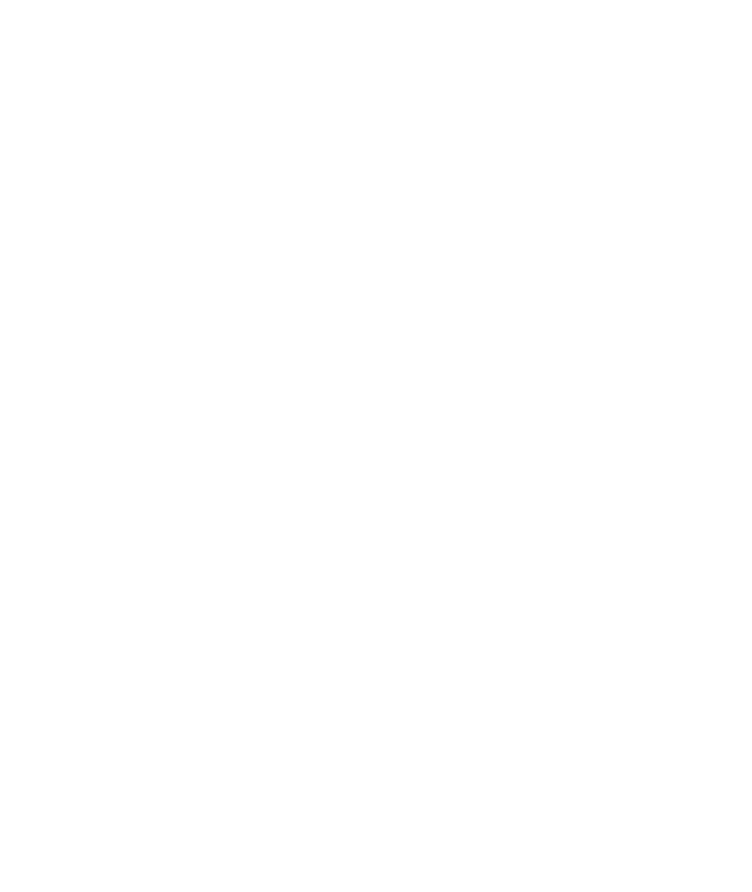
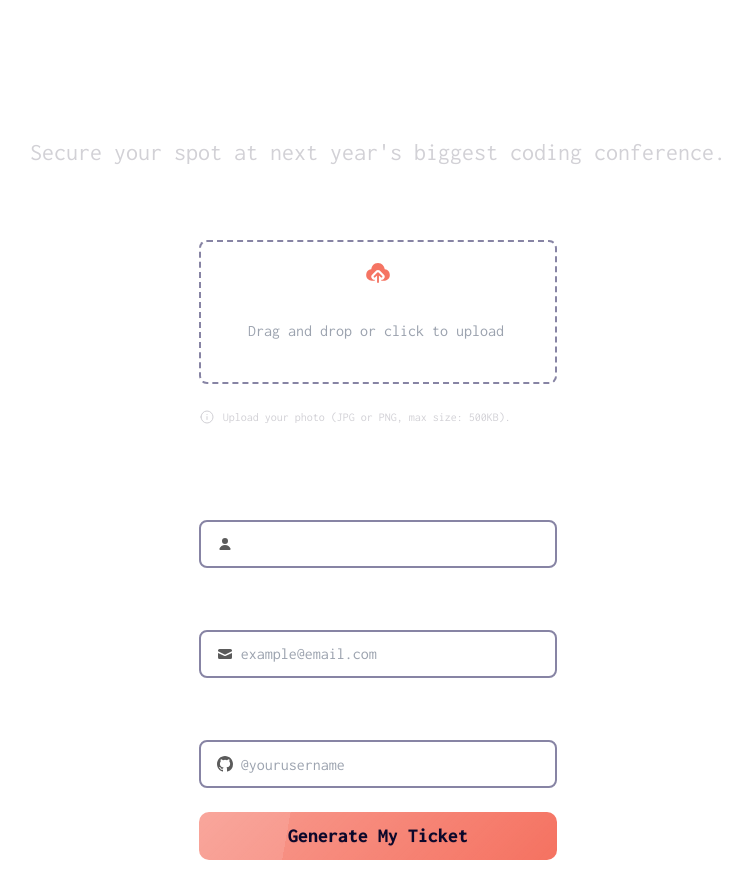
Before and after one commit to sksksk2024/ConferenceTicket, a React (Create React App) app in the folder frontend/: page / in a window 1280 px wide. Shown: the part 200-1092 px from the top of the page, without its empty margins (262-1014 px from the left). Before the commit the page ends 800 px from the top, so only its background shows below. Built offline with nearby package versions, Linux system fonts and the light colour scheme; a web font is replaced by a local one.

Commit message:
First Page Styling Done

```diff
--- a/frontend/public/index.html
+++ b/frontend/public/index.html
@@ -29,7 +29,9 @@
 
     <title>Interactive pricing component</title>
   </head>
-  <body class="z-10 select-none bg-light-grayish-blue relative">
+  <body
+    class="flex flex-col justify-start items-center z-10 select-none relative p-32P mx-auto"
+  >
     <noscript class="bg-red-500 text-white p-4 rounded-md text-center"
       >You need to enable JavaScript to run this app.</noscript
     >
--- a/frontend/src/App.js
+++ b/frontend/src/App.js
@@ -1,5 +1,14 @@
+import Header from './components/Header';
+import Main from './components/Main';
+
 function App() {
-  return <>App</>;
+  return (
+    <>
+      <Header />
+
+      <Main />
+    </>
+  );
 }
 
 export default App;
--- /dev/null
+++ b/frontend/src/components/Form.jsx
@@ -0,0 +1,127 @@
+import Upload from './../images/icon-upload.svg';
+import Info from './../images/icon-info.svg';
+
+const Form = () => {
+  return (
+    <form className="flex flex-col justify-center items-center gap-6 max-w-container-xs">
+      {/* Image Input */}
+      <div className="flex flex-col gap-2 text-lg w-[28vw]">
+        <label htmlFor="upload_avatar" className="text-neutral-0">
+          Upload Avatar
+        </label>
+        <label
+          className="flex flex-col justify-center items-center input input-bordered flex items-center gap-2 h-144H
+                 border-2 border-dashed border-neutral-500 py-16P"
+        >
+          <img src={Upload} alt="put an image" />
+          <input
+            id="upload_avatar"
+            placeholder="Drag and drop or click to upload"
+            type=""
+            min={1}
+            max={20}
+            className="grow w-[260px]"
+            required
+          />
+        </label>
+        <p className="flex gap-2 text-xs text-neutral-300 mt-16M mb-32M">
+          <img src={Info} alt="info point" />
+          Upload your photo (JPG or PNG, max size: 500KB).
+        </p>
+      </div>
+
+      {/* Full Name */}
+      <div className="flex flex-col gap-2 text-lg w-[28vw]">
+        <label htmlFor="full_name" className="text-neutral-0">
+          Full Name
+        </label>
+        <label
+          className="input input-bordered flex items-center gap-2
+        border-2 border-solid border-neutral-500"
+        >
+          <svg
+            xmlns="http://www.w3.org/2000/svg"
+            viewBox="0 0 16 16"
+            fill="currentColor"
+            className="h-4 w-4 opacity-70"
+          >
+            <path d="M8 8a3 3 0 1 0 0-6 3 3 0 0 0 0 6ZM12.735 14c.618 0 1.093-.561.872-1.139a6.002 6.002 0 0 0-11.215 0c-.22.578.254 1.139.872 1.139h9.47Z" />
+          </svg>
+          <input
+            id="full_name"
+            type="text"
+            min={1}
+            max={20}
+            className="grow"
+            required
+          />
+        </label>
+      </div>
+
+      {/* Email */}
+      <div className="flex flex-col gap-2 text-lg w-[28vw]">
+        <label htmlFor="email" className="text-neutral-0">
+          Email Address
+        </label>
+        <label
+          className="input input-bordered flex items-center gap-2
+        border-2 border-solid border-neutral-500"
+        >
+          <svg
+            xmlns="http://www.w3.org/2000/svg"
+            viewBox="0 0 16 16"
+            fill="currentColor"
+            className="h-4 w-4 opacity-70"
+          >
+            <path d="M2.5 3A1.5 1.5 0 0 0 1 4.5v.793c.026.009.051.02.076.032L7.674 8.51c.206.1.446.1.652 0l6.598-3.185A.755.755 0 0 1 15 5.293V4.5A1.5 1.5 0 0 0 13.5 3h-11Z" />
+            <path d="M15 6.954 8.978 9.86a2.25 2.25 0 0 1-1.956 0L1 6.954V11.5A1.5 1.5 0 0 0 2.5 13h11a1.5 1.5 0 0 0 1.5-1.5V6.954Z" />
+          </svg>
+          <input
+            id="email"
+            type="email"
+            min={1}
+            max={20}
+            className="grow"
+            placeholder="example@email.com"
+            required
+          />
+        </label>
+      </div>
+
+      {/* Github Username */}
+      <div className="flex flex-col gap-2 text-lg w-[28vw]">
+        <label htmlFor="github" className="text-neutral-0">
+          GitHub Username
+        </label>
+        <label
+          className="input input-bordered flex items-center gap-2
+        border-2 border-solid border-neutral-500"
+        >
+          <svg
+            xmlns="http://www.w3.org/2000/svg"
+            viewBox="0 0 16 16"
+            fill="currentColor"
+            className="h-4 w-4 opacity-70"
+          >
+            <path d="M8 0C3.58 0 0 3.58 0 8c0 3.54 2.29 6.53 5.47 7.59.4.07.55-.17.55-.38 0-.19-.01-.82-.01-1.49-2.01.37-2.53-.49-2.69-.94-.09-.23-.48-.94-.82-1.13-.28-.15-.68-.52-.01-.53.63-.01 1.08.58 1.23.82.72 1.21 1.87.87 2.33.66.07-.52.28-.87.51-1.07-1.78-.2-3.64-.89-3.64-3.95 0-.87.31-1.59.82-2.15-.08-.2-.36-1.01.08-2.1 0 0 .67-.21 2.2.82a7.54 7.54 0 0 1 4.01 0c1.53-1.03 2.2-.82 2.2-.82.44 1.09.16 1.9.08 2.1.51.56.82 1.28.82 2.15 0 3.07-1.87 3.75-3.65 3.95.29.25.54.73.54 1.48 0 1.07-.01 1.93-.01 2.2 0 .21.15.46.55.38A8.001 8.001 0 0 0 16 8c0-4.42-3.58-8-8-8z" />
+          </svg>
+          <input
+            id="github"
+            type="text"
+            min={1}
+            max={20}
+            className="grow h-48H"
+            placeholder="@yourusername"
+            required
+          />
+        </label>
+      </div>
+
+      <button className="btn glass font-[800] text-neutral-900 text-lg w-[28vw] bg-orange-500 hover:bg-orange-700 rounded-10BR">
+        Generate My Ticket
+      </button>
+    </form>
+  );
+};
+
+export default Form;
--- /dev/null
+++ b/frontend/src/components/Header.jsx
@@ -0,0 +1,11 @@
+import Logo from './../images/logo-full.svg';
+
+const Header = () => {
+  return (
+    <header className="flex justify-center">
+      <img src={Logo} alt="Coding Conf" />
+    </header>
+  );
+};
+
+export default Header;
--- /dev/null
+++ b/frontend/src/components/Main.jsx
@@ -0,0 +1,19 @@
+import Form from './Form';
+
+const Main = () => {
+  return (
+    <main className="flex flex-col justify-center items-center mt-64M">
+      <h1 className="font-bold text-center text-4xl text-neutral-0 max-w-container-sm">
+        Your Journey to Coding Conf 2025 Starts Here!
+      </h1>
+
+      <p className="text-xl text-neutral-300 mt-16M mb-32M">
+        Secure your spot at next year's biggest coding conference.
+      </p>
+
+      <Form />
+    </main>
+  );
+};
+
+export default Main;
--- a/frontend/src/index.css
+++ b/frontend/src/index.css
@@ -49,16 +49,29 @@ img {
 /* Styles */
 html,
 body {
-  /* min-height: 470vh; */
-  height: 100vh;
-  /* max-height: 100vh; */
+  min-height: 100vh;
   width: 100vw;
-  overflow: clip;
-  display: flex;
-  flex-direction: column; /* Stack elements vertically */
-  justify-content: flex-start; /* Adjust alignment */
-  align-items: center; /* Make children span the width */
+  overflow-x: clip;
+  overflow-y: scroll;
 }
+
+/* .input__image {
+  border-radius: 0.375rem;
+  padding: 0.5rem 1rem;
+  font-size: 1rem;
+  background-color: var(--base-200, #f3f4f6);
+  border: 1px solid var(--neutral-300, #d1d5db);
+}
+
+.input__image-bordered {
+  border: 1px solid var(--neutral-500, #6b7280);
+}
+
+.input__image-focus {
+  border-color: var(--primary, #570df8);
+  outline: none;
+  box-shadow: 0 0 0 2px rgba(87, 13, 248, 0.2);
+} */
 
 /* Loader */
 .container {
--- a/frontend/tailwind.config.js
+++ b/frontend/tailwind.config.js
@@ -24,6 +24,11 @@ module.exports = {
   },
   theme: {
     extend: {
+      extend: {
+        spacing: {
+          'btn-lg': '3rem', // Example: Custom height/width
+        },
+      },
       fontFamily: {
         'open-sans': ['Open Sans', 'sans-serif'],
         raleway: ['Raleway', 'sans-serif'],
@@ -270,8 +275,10 @@ module.exports = {
         '28-8H': '1.8rem',
         '73.6H': '4.6rem',
         '80H': '5rem',
+        '90H': '6rem',
         '100H': '6.25rem',
         '128H': '8rem',
+        '144H': '9rem',
         '160H': '10rem',
         '200H': '12.5rem',
         '208H': '13rem',
```
